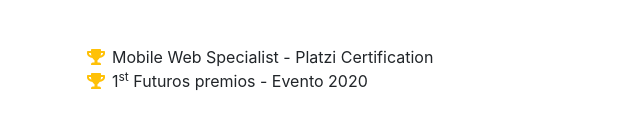
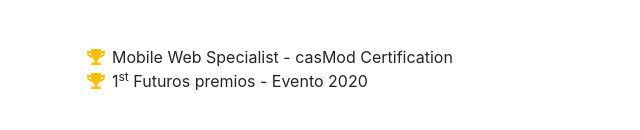
Before and after one commit to kowa1ski/CV-SaraGafas, a website with bundled scripts: page index.html in a window 1280 px wide. Shown: the part 4426-4556 px from the top of the page, 248-888 px from the left. Built offline with nearby package versions, Linux system fonts and the light colour scheme; a web font is replaced by a local one.

Commit message:
Añadido casMod certification.

```diff
--- a/index.html
+++ b/index.html
@@ -216,7 +216,7 @@
 
             <li>
               <i class="fa-li fa fa-trophy text-warning"></i>
-              Mobile Web Specialist - Platzi Certification</li>
+              Mobile Web Specialist - casMod Certification</li>
 
             <li>
               <i class="fa-li fa fa-trophy text-warning"></i>
```
